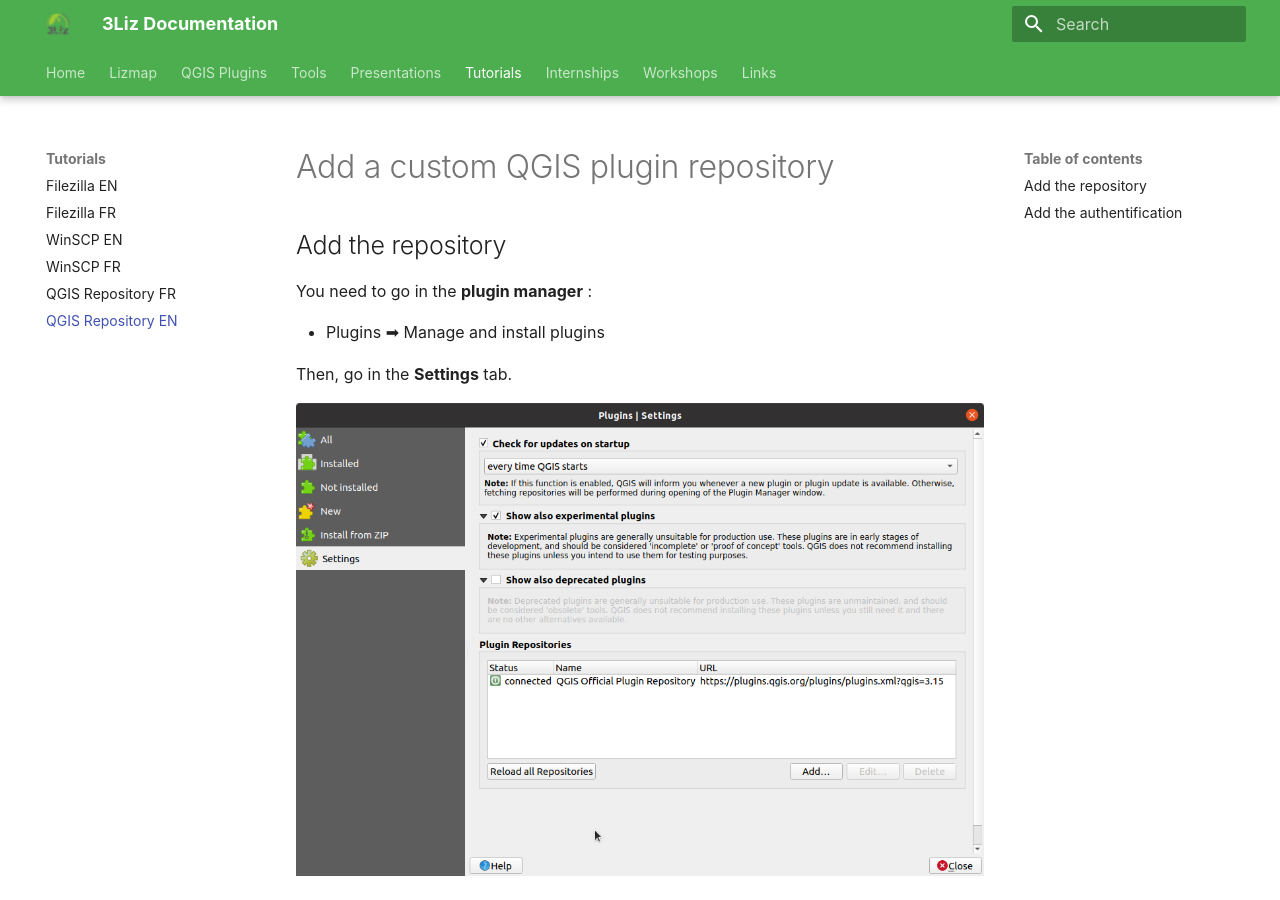
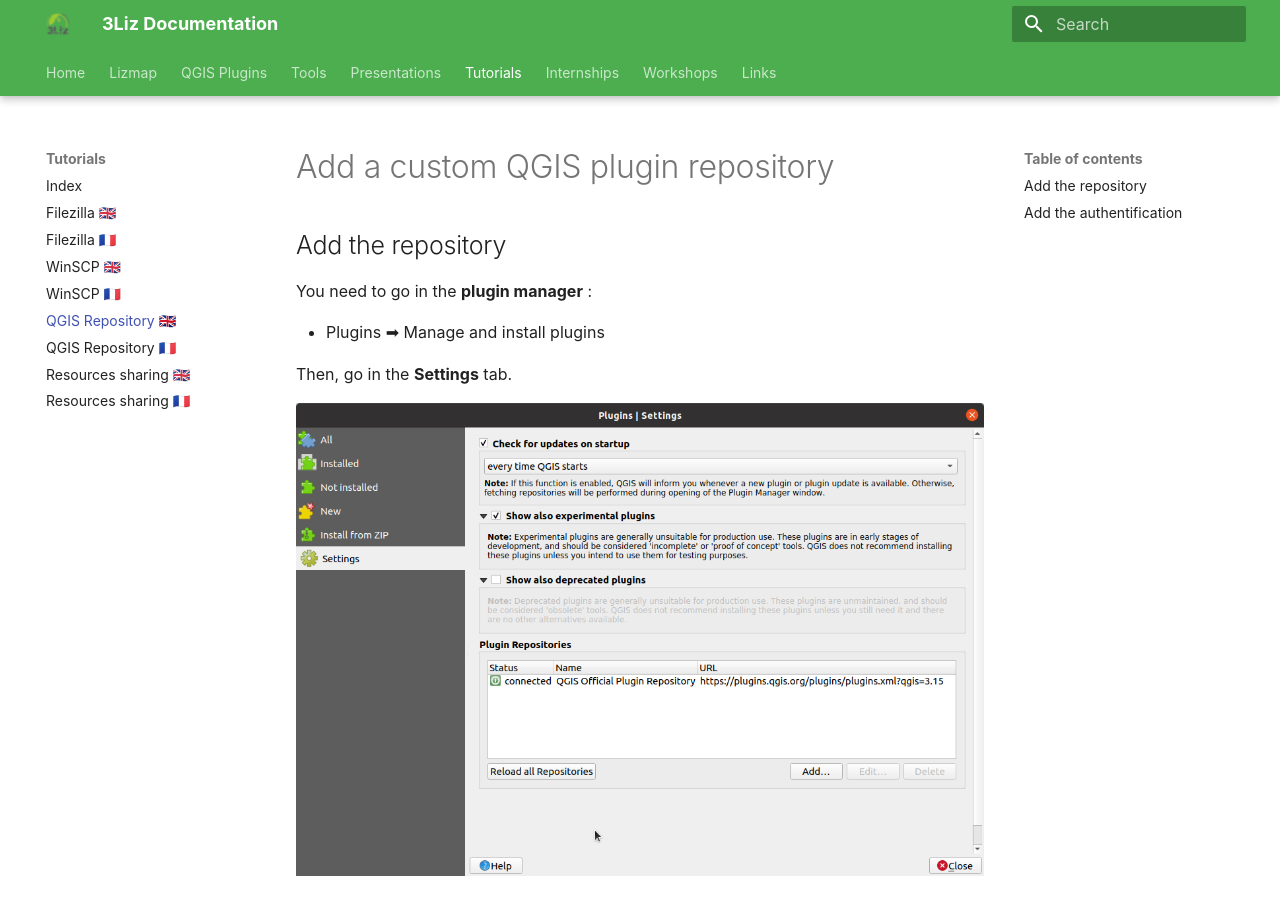
Before and after one commit to 3liz/3liz.github.io, an MkDocs documentation site: the page built from docs/tutorial/qgis-repository-en.md, in a window 1280 px wide and 900 px high. Built offline with MkDocs 1.6.1 and Material for MkDocs 9.7.7, drawn with Linux system fonts in a browser that asks for light colours; nearby versions of some CDN libraries.

Commit message:
Docs - Add QGIS resources sharing

```diff
--- a/mkdocs.yml
+++ b/mkdocs.yml
@@ -13,12 +13,15 @@
     - Tools: tools.md
     - Presentations: talks.md
     - Tutorials:
-        - 'Filezilla EN': 'tutorial/filezilla-en.md'
-        - 'Filezilla FR': 'tutorial/filezilla-fr.md'
-        - 'WinSCP EN': 'tutorial/winscp-en.md'
-        - 'WinSCP FR': 'tutorial/winscp-fr.md'
-        - 'QGIS Repository FR': 'tutorial/qgis-repository-fr.md'
-        - 'QGIS Repository EN': 'tutorial/qgis-repository-en.md'
+        - 'Index': 'tutorial/index.md'
+        - 'Filezilla 🇬🇧': 'tutorial/filezilla-en.md'
+        - 'Filezilla 🇫🇷': 'tutorial/filezilla-fr.md'
+        - 'WinSCP 🇬🇧': 'tutorial/winscp-en.md'
+        - 'WinSCP 🇫🇷': 'tutorial/winscp-fr.md'
+        - 'QGIS Repository 🇬🇧': 'tutorial/qgis-repository-en.md'
+        - 'QGIS Repository 🇫🇷': 'tutorial/qgis-repository-fr.md'
+        - 'Resources sharing 🇬🇧': 'tutorial/resources-sharing-en.md'
+        - 'Resources sharing 🇫🇷': 'tutorial/resources-sharing-fr.md'
     - Internships:
         - GSOC: 'internships/gsoc.md'
     - Workshops:
```
Also changed, not shown: docs/index.md (+1 -0 lines), docs/tutorial/index.md (added, +8 -0 lines), docs/tutorial/resources-sharing-en.md (added, +24 -0 lines), docs/tutorial/resources-sharing-fr.md (added, +24 -0 lines), docs/tutorial/media/qgis-resource-sharing.png (added).
